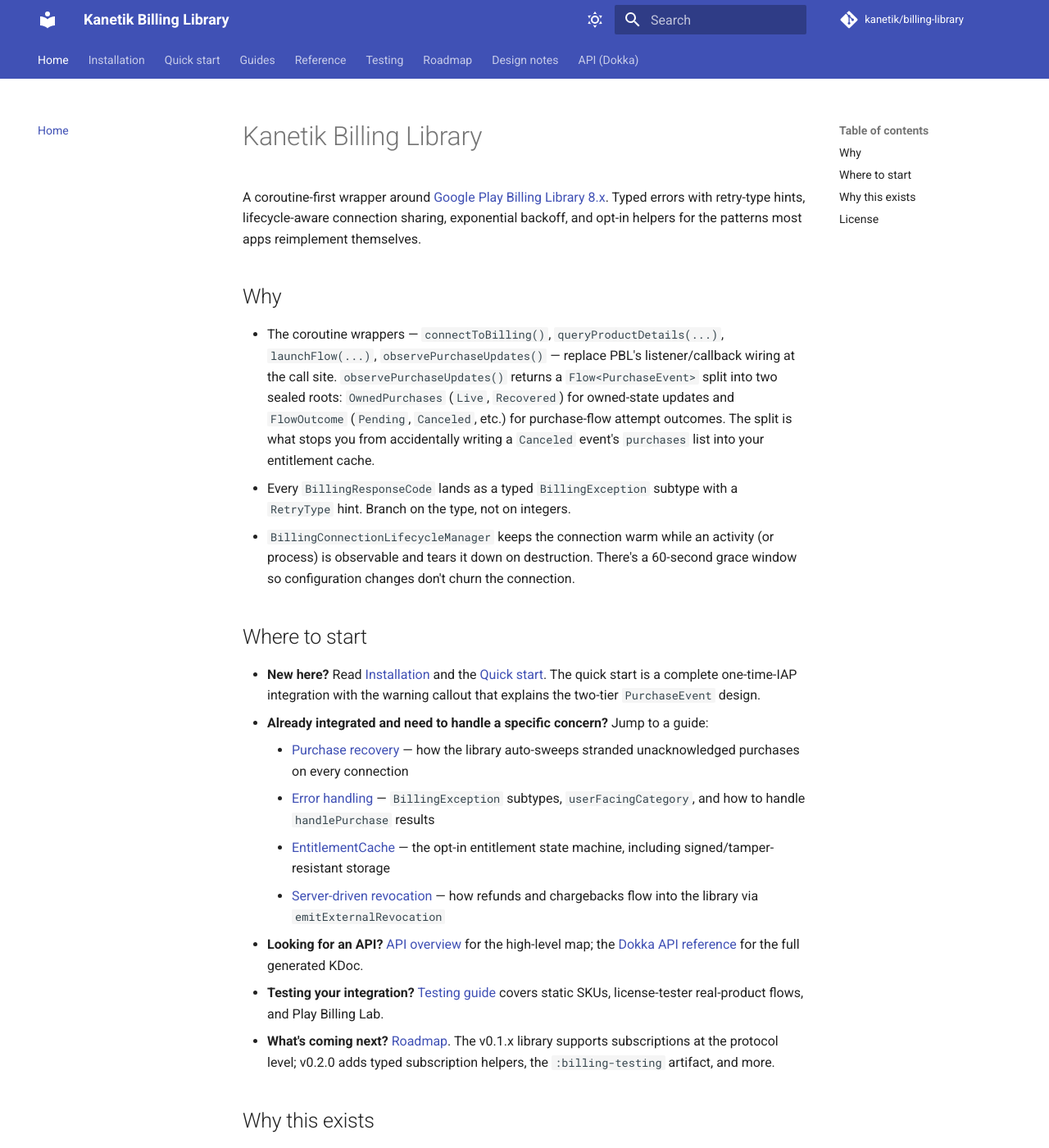
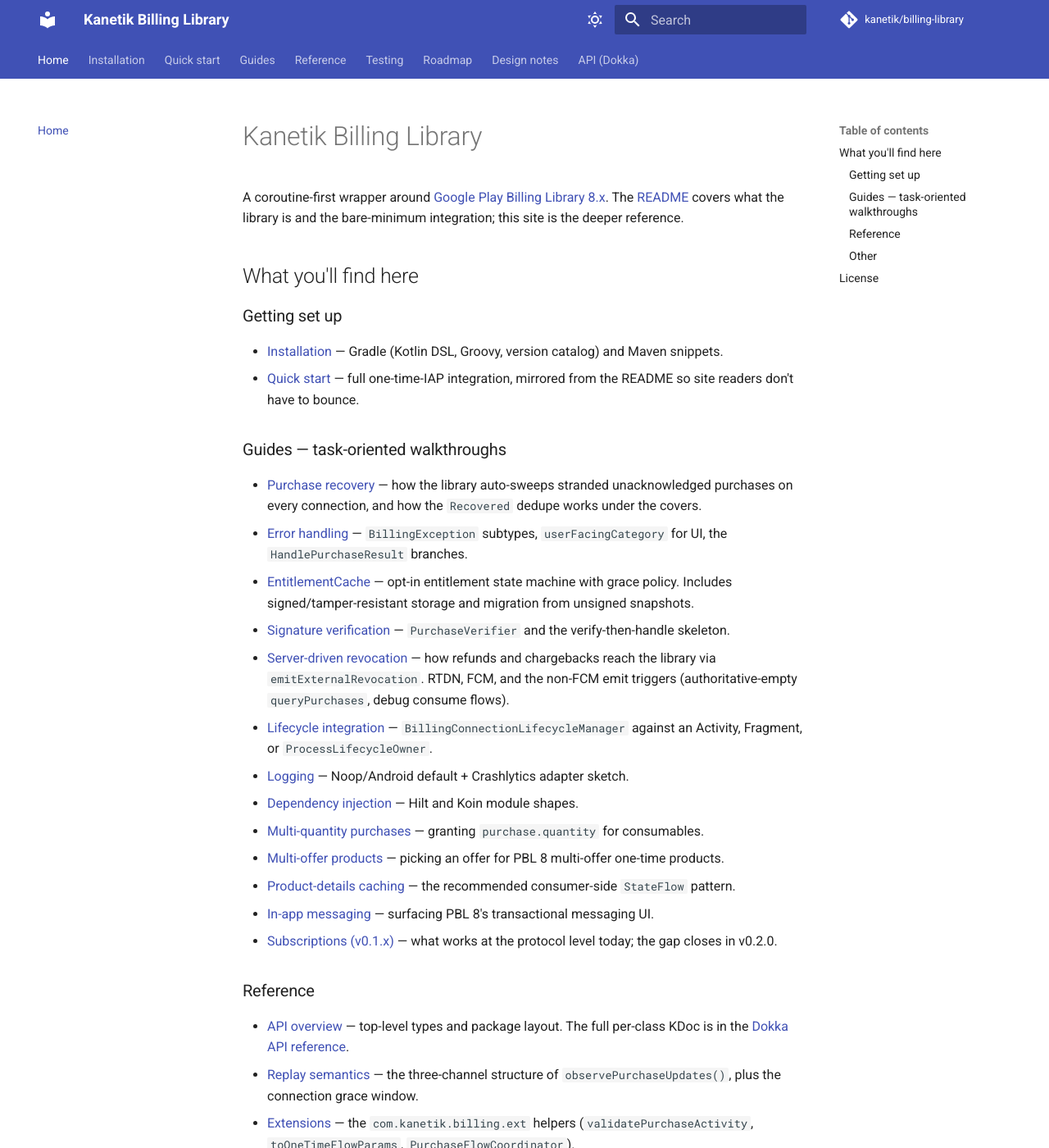
Before and after one commit to kanetik/billing-library, an MkDocs documentation site: the page built from docs/index.md, in a window 1280 px wide and 1400 px high. Shown: the whole window at 82% size. Built offline with MkDocs 1.6.1 and Material for MkDocs 9.7.7, drawn with Linux system fonts in a browser that asks for light colours; comment, search, counter and statistics services are not loaded; some of the changed text lies outside the part shown.

Commit message:
docs: tighten site landing + clean stale upper-case cross-refs
Cleanup pass after the docs site is wired up.

- docs/index.md no longer duplicates the README's Why bullets. Now reads
  as a navigational landing for the docs site, with grouped links into
  guides/ + reference/ + the other top-level pages. Pointer back to the
  README at the top so first-time visitors can still find the
  install/quick-start there.
- docs/testing.md: fixed two stale ROADMAP.md references (lower-case +
  point at the rendered roadmap), and updated the orientation sentence
  that referred to the README's old "Testing" section.
- docs/design-notes.md: H1 renamed Build history -> Design notes to
  match the file rename; two stale ROADMAP.md text mentions updated
  to link to roadmap.md.
- docs/_internal/automated-update-playbook.md and ifttt-setup.md:
  cross-refs between the two operational docs updated to lower-case
  filenames after the move into _internal/.

The README's three-levels testing content was redundant with the
existing docs/testing.md (which was already more detailed); no merge
was needed there.

Co-Authored-By: Claude Opus 4.7 (1M context) <noreply@anthropic.com>

```diff
--- a/docs/index.md
+++ b/docs/index.md
@@ -1,29 +1,43 @@
 # Kanetik Billing Library
 
-A coroutine-first wrapper around [Google Play Billing Library 8.x](https://developer.android.com/google/play/billing). Typed errors with retry-type hints, lifecycle-aware connection sharing, exponential backoff, and opt-in helpers for the patterns most apps reimplement themselves.
+A coroutine-first wrapper around [Google Play Billing Library 8.x](https://developer.android.com/google/play/billing). The [README](https://github.com/kanetik/billing-library#readme) covers what the library is and the bare-minimum integration; this site is the deeper reference.
 
-## Why
+## What you'll find here
 
-- The coroutine wrappers — `connectToBilling()`, `queryProductDetails(...)`, `launchFlow(...)`, `observePurchaseUpdates()` — replace PBL's listener/callback wiring at the call site. `observePurchaseUpdates()` returns a `Flow<PurchaseEvent>` split into two sealed roots: `OwnedPurchases` (`Live`, `Recovered`) for owned-state updates and `FlowOutcome` (`Pending`, `Canceled`, etc.) for purchase-flow attempt outcomes. The split is what stops you from accidentally writing a `Canceled` event's `purchases` list into your entitlement cache.
-- Every `BillingResponseCode` lands as a typed `BillingException` subtype with a `RetryType` hint. Branch on the type, not on integers.
-- `BillingConnectionLifecycleManager` keeps the connection warm while an activity (or process) is observable and tears it down on destruction. There's a 60-second grace window so configuration changes don't churn the connection.
+### Getting set up
 
-## Where to start
+- [Installation](installation.md) — Gradle (Kotlin DSL, Groovy, version catalog) and Maven snippets.
+- [Quick start](quick-start.md) — full one-time-IAP integration, mirrored from the README so site readers don't have to bounce.
 
-- **New here?** Read [Installation](installation.md) and the [Quick start](quick-start.md). The quick start is a complete one-time-IAP integration with the warning callout that explains the two-tier `PurchaseEvent` design.
-- **Already integrated and need to handle a specific concern?** Jump to a guide:
-    - [Purchase recovery](guides/purchase-recovery.md) — how the library auto-sweeps stranded unacknowledged purchases on every connection
-    - [Error handling](guides/error-handling.md) — `BillingException` subtypes, `userFacingCategory`, and how to handle `handlePurchase` results
-    - [EntitlementCache](guides/entitlement-cache.md) — the opt-in entitlement state machine, including signed/tamper-resistant storage
-    - [Server-driven revocation](guides/server-driven-revocation.md) — how refunds and chargebacks flow into the library via `emitExternalRevocation`
-- **Looking for an API?** [API overview](reference/api-overview.md) for the high-level map; the [Dokka API reference](api/index.html) for the full generated KDoc.
-- **Testing your integration?** [Testing guide](testing.md) covers static SKUs, license-tester real-product flows, and Play Billing Lab.
-- **What's coming next?** [Roadmap](roadmap.md). The v0.1.x library supports subscriptions at the protocol level; v0.2.0 adds typed subscription helpers, the `:billing-testing` artifact, and more.
+### Guides — task-oriented walkthroughs
 
-## Why this exists
+- [Purchase recovery](guides/purchase-recovery.md) — how the library auto-sweeps stranded unacknowledged purchases on every connection, and how the `Recovered` dedupe works under the covers.
+- [Error handling](guides/error-handling.md) — `BillingException` subtypes, `userFacingCategory` for UI, the `HandlePurchaseResult` branches.
+- [EntitlementCache](guides/entitlement-cache.md) — opt-in entitlement state machine with grace policy. Includes signed/tamper-resistant storage and migration from unsigned snapshots.
+- [Signature verification](guides/signature-verification.md) — `PurchaseVerifier` and the verify-then-handle skeleton.
+- [Server-driven revocation](guides/server-driven-revocation.md) — how refunds and chargebacks reach the library via `emitExternalRevocation`. RTDN, FCM, and the non-FCM emit triggers (authoritative-empty `queryPurchases`, debug consume flows).
+- [Lifecycle integration](guides/lifecycle.md) — `BillingConnectionLifecycleManager` against an Activity, Fragment, or `ProcessLifecycleOwner`.
+- [Logging](guides/logging.md) — Noop/Android default + Crashlytics adapter sketch.
+- [Dependency injection](guides/dependency-injection.md) — Hilt and Koin module shapes.
+- [Multi-quantity purchases](guides/multi-quantity.md) — granting `purchase.quantity` for consumables.
+- [Multi-offer products](guides/multi-offer-products.md) — picking an offer for PBL 8 multi-offer one-time products.
+- [Product-details caching](guides/product-details-caching.md) — the recommended consumer-side `StateFlow` pattern.
+- [In-app messaging](guides/in-app-messaging.md) — surfacing PBL 8's transactional messaging UI.
+- [Subscriptions (v0.1.x)](guides/subscriptions.md) — what works at the protocol level today; the gap closes in v0.2.0.
 
-This project is a substantial rewrite of [`michal-luszczuk/MakeBillingEasy`](https://github.com/michal-luszczuk/MakeBillingEasy). The original was a useful starting point but missed the patterns this library hard-codes: typed exceptions, lifecycle-aware connection sharing, the two-tier `PurchaseEvent` split, the auto-recovery sweep, and the opt-in `EntitlementCache`. See [Design notes](design-notes.md) for the rationale behind specific decisions, and [NOTICE](https://github.com/kanetik/billing-library/blob/main/NOTICE) for the full attribution.
+### Reference
+
+- [API overview](reference/api-overview.md) — top-level types and package layout. The full per-class KDoc is in the [Dokka API reference](api/index.html).
+- [Replay semantics](reference/replay-semantics.md) — the three-channel structure of `observePurchaseUpdates()`, plus the connection grace window.
+- [Extensions](reference/extensions.md) — the `com.kanetik.billing.ext` helpers (`validatePurchaseActivity`, `toOneTimeFlowParams`, `PurchaseFlowCoordinator`).
+- [Limitations](reference/limitations.md) — what's out of scope for v0.1.0.
+
+### Other
+
+- [Testing](testing.md) — three-levels approach (static SKUs / license tester / Play Billing Lab) plus consumer-code testing patterns.
+- [Roadmap](roadmap.md) — v0.2.0 subscription helpers, `:billing-testing` artifact, plus longer-term demand-driven items.
+- [Design notes](design-notes.md) — rationale for v0.1.0 design decisions.
 
 ## License
 
-Apache-2.0 — see [LICENSE](https://github.com/kanetik/billing-library/blob/main/LICENSE).
+Apache-2.0 — see [LICENSE](https://github.com/kanetik/billing-library/blob/main/LICENSE). This project is a substantial rewrite of [`michal-luszczuk/MakeBillingEasy`](https://github.com/michal-luszczuk/MakeBillingEasy); see [NOTICE](https://github.com/kanetik/billing-library/blob/main/NOTICE).
```
Also changed, not shown: docs/_internal/automated-update-playbook.md (+1 -1 lines), docs/_internal/ifttt-setup.md (+1 -1 lines), docs/design-notes.md (+3 -3 lines), docs/testing.md (+3 -3 lines).
